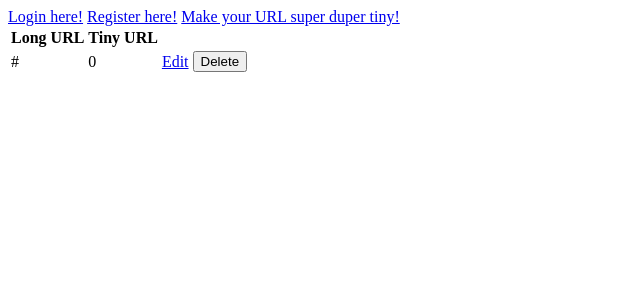
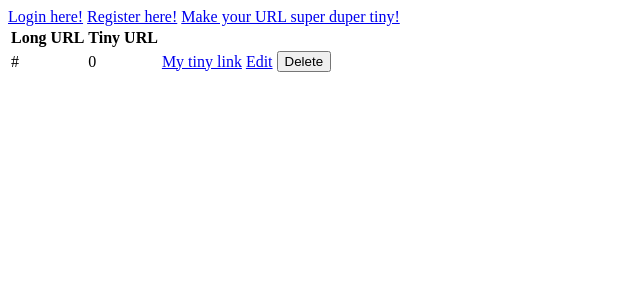
Before and after one commit to marshalldanel/tremendouslyTinyApp, a Node server app: template views/urls_index.ejs in a window 1280 px wide. Shown: the top 300 px of the page, without its empty margins (0-640 px from the left). Run offline with Node 20, Linux system fonts and the light colour scheme; the template is opened without the code that fills it: most values are stand-ins (such as "Sample title", 1, 10 or a date in 2020).

Commit message:
Added short hyperlink to user's URL

```diff
--- a/views/urls_index.ejs
+++ b/views/urls_index.ejs
@@ -8,12 +8,15 @@
 <body>
   <a href = '/urls/new'>Make your URL super duper tiny!</a>
   <table>
-    <th>Long URL</th>
-    <th>Tiny URL</th>
+    <tr>
+      <th>Long URL</th>
+      <th>Tiny URL</th>
+    </tr>
     <% for(let db in urls) { %>
       <tr>
         <td><%= urls[db] %></td>
         <td><%= db %></td>
+        <td><a href='/u/<%=db%>'>My tiny link</a></td>
         <td><a href="/urls/<%=db%>">Edit</a></td>
         <td>
           <form method='POST' action='/urls/<%= db %>/delete'>
```
